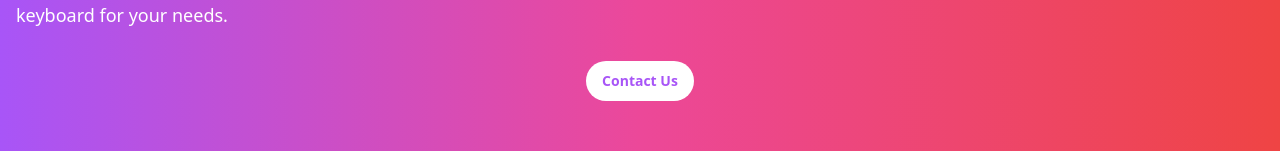
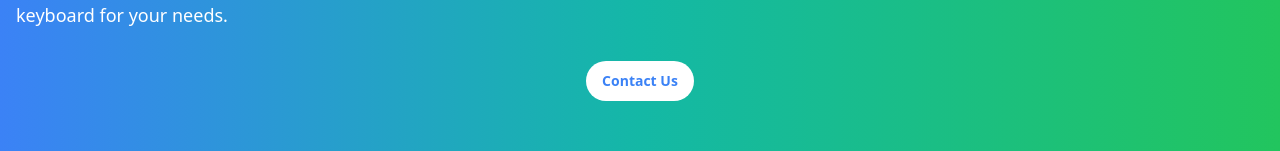
Before and after one commit to sattamap/mechkeys-client, a React (Vite) app: page /about-us in a window 1280 px wide. Shown: the part 471-622 px from the top of the page. Built offline with nearby package versions, Linux system fonts and the light colour scheme; no server answers.

Commit message:
Modify About us

```diff
--- a/src/pages/AboutUs/AboutUs.tsx
+++ b/src/pages/AboutUs/AboutUs.tsx
@@ -1,10 +1,11 @@
 import React from 'react';
 import { motion } from 'framer-motion';
 import { Button } from '@/components/ui/button';
+import { Link } from 'react-router-dom';
 
 const AboutUs: React.FC = () => {
   return (
-    <div className="min-h-screen bg-gradient-to-r from-purple-500 via-pink-500 to-red-500 text-white py-16">
+    <div className="min-h-screen bg-gradient-to-r from-blue-500 via-teal-500 to-green-500 text-white py-16">
       <motion.div
         initial={{ opacity: 0, y: 50 }}
         animate={{ opacity: 1, y: 0 }}
@@ -33,8 +34,10 @@ const AboutUs: React.FC = () => {
           transition={{ delay: 1, duration: 1 }}
           className="mt-8"
         >
-          <Button className="bg-white text-purple-500 font-bold py-2 px-4 rounded-full">
+          <Button className="bg-white text-blue-500 font-bold py-2 px-4 rounded-full">
+            <Link to='/contact-us'>
             Contact Us
+            </Link>
           </Button>
         </motion.div>
       </motion.div>
```
